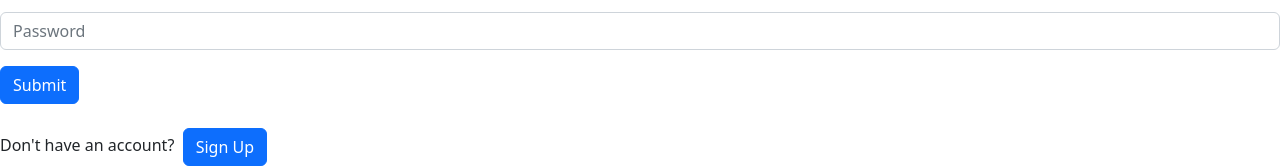
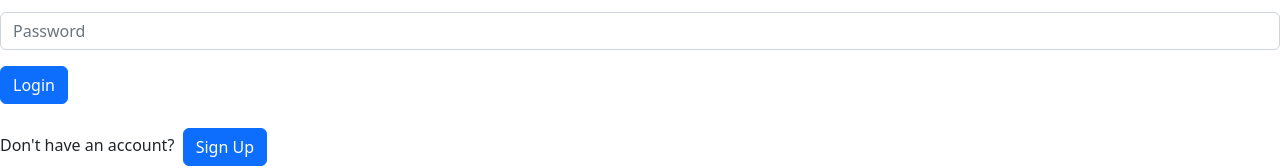
Before and after one commit to omar3o3/menoush-frontend, a React (Create React App) app: page /login in a window 1280 px wide. Shown: the part 162-330 px from the top of the page. Built offline with nearby package versions, Linux system fonts and the light colour scheme; no server answers.

Commit message:
getting ready to merge with main

```diff
--- a/src/components/LoginForm.js
+++ b/src/components/LoginForm.js
@@ -56,7 +56,7 @@ function LoginForm({onLogin}) {
       </Form.Group>
 
       <Button variant="primary" type="submit">
-        Submit
+        Login
       </Button>
     </Form>
   );
--- a/src/components/admin-comps/AcceptedOrders.js
+++ b/src/components/admin-comps/AcceptedOrders.js
@@ -10,7 +10,7 @@ function AcceptedOrders() {
       .then((data) => setAcceptedOrdersState(data));
   }, [])
 
-  console.log(acceptedOrdersState);
+  // console.log(acceptedOrdersState);
 
   return (
     <div className="pendingOrderBottomMargin">
--- a/src/components/admin-comps/RenderAcceptedOrders.js
+++ b/src/components/admin-comps/RenderAcceptedOrders.js
@@ -29,7 +29,7 @@ function RenderAcceptedOrders({ order, cartItems, desserts, UserFullName }) {
     });
   };
 
-  console.log(order)
+  // console.log(order)
 
   return (
     <>
```
